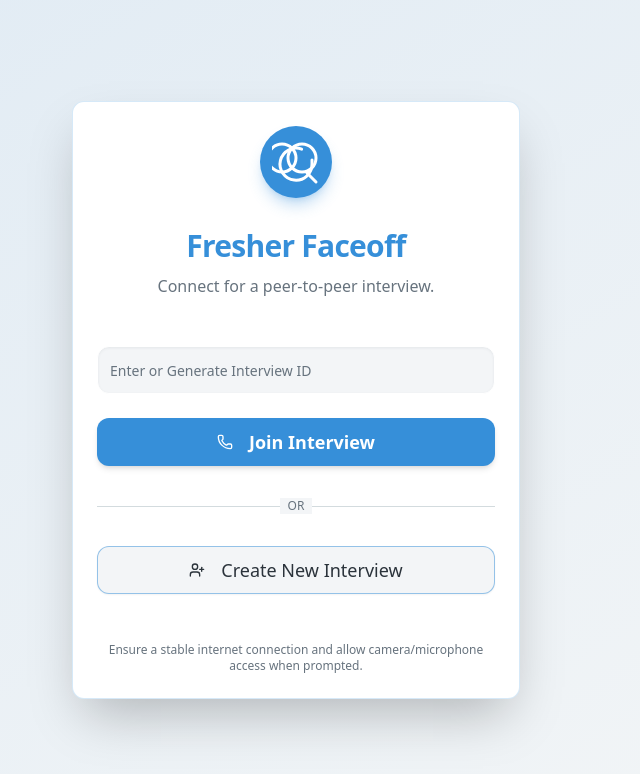
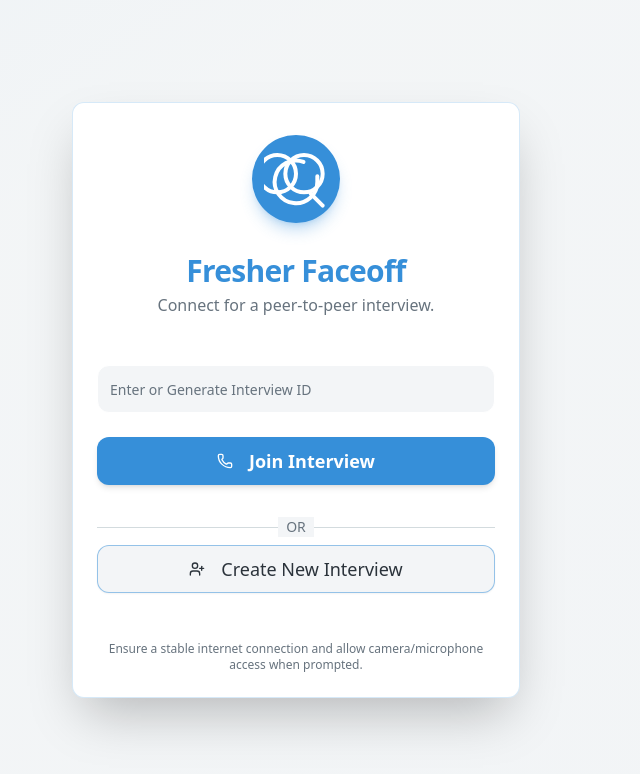
Before and after one commit to RishabhJ-26/Fresher-faceoff-project, a Next.js app: page / in a window 1280 px wide. Shown: the top 774 px of the page, without its empty margins (344-984 px from the left). Built offline with nearby package versions, Linux system fonts and the light colour scheme.

Commit message:
pls change the ui i need modern ui with better animations

```diff
--- a/src/app/globals.css
+++ b/src/app/globals.css
@@ -11,7 +11,9 @@
 
     --background: 200 17% 96%; /* Light Gray for background */
     --foreground: 210 15% 25%; /* Dark Gray for text */
-    --foreground-rgb-components: 54, 64, 74; /* RGB for hsl(210, 15%, 25%) */
+
+    /* RGB values for --foreground, used in hsla() for shadows */
+    --foreground-rgb: 54, 64, 74;
 
 
     --card: 0 0% 100%; /* White for card backgrounds */
@@ -62,7 +64,7 @@
   .dark {
     --background: 210 10% 10%;
     --foreground: 200 15% 90%;
-    --foreground-rgb-components: 223, 230, 232; /* RGB for hsl(200, 15%, 90%) */
+    --foreground-rgb: 223, 230, 232; /* RGB for hsl(200, 15%, 90%) */
 
     --card: 210 9% 15%;
     --card-foreground: 200 15% 90%;
@@ -119,16 +121,16 @@
 
 @layer utilities {
   .shadow-soft {
-    box-shadow: 0 2px 8px -1px rgba(var(--foreground-rgb-components), 0.05), 0 1px 3px -1px rgba(var(--foreground-rgb-components), 0.03);
+    box-shadow: 0 2px 8px -1px hsla(var(--foreground-rgb), 0.05), 0 1px 3px -1px hsla(var(--foreground-rgb), 0.03);
   }
   .shadow-strong {
-    box-shadow: 0 6px 15px -3px rgba(var(--foreground-rgb-components), 0.07), 0 4px 6px -4px rgba(var(--foreground-rgb-components), 0.05);
+    box-shadow: 0 6px 15px -3px hsla(var(--foreground-rgb), 0.07), 0 4px 6px -4px hsla(var(--foreground-rgb), 0.05);
   }
   .shadow-t-strong {
-    box-shadow: 0 -6px 15px -3px rgba(var(--foreground-rgb-components), 0.07), 0 -4px 6px -4px rgba(var(--foreground-rgb-components), 0.05);
+    box-shadow: 0 -6px 15px -3px hsla(var(--foreground-rgb), 0.07), 0 -4px 6px -4px hsla(var(--foreground-rgb), 0.05);
   }
   .shadow-inner {
-    box-shadow: inset 0 1px 3px rgba(var(--foreground-rgb-components), 0.08);
+    box-shadow: inset 0 1px 3px hsla(var(--foreground-rgb), 0.08);
   }
 
   /* Animation utilities */
@@ -142,4 +144,42 @@
   .animate-slide-in-bottom {
     animation: slide-in-bottom 0.3s ease-out forwards;
   }
+  .animate-pulse-subtle {
+    animation: pulse-subtle 2s cubic-bezier(0.4, 0, 0.6, 1) infinite;
+  }
+  .animate-pop {
+    animation: pop 0.5s cubic-bezier(0.25, 0.46, 0.45, 0.94) forwards;
+  }
+  .delay-100 { animation-delay: 100ms; }
+  .delay-200 { animation-delay: 200ms; }
+  .delay-300 { animation-delay: 300ms; }
+  .delay-400 { animation-delay: 400ms; }
+  .delay-500 { animation-delay: 500ms; }
 }
+
+@keyframes gradient-animation {
+  0% { background-position: 0% 50%; }
+  50% { background-position: 100% 50%; }
+  100% { background-position: 0% 50%; }
+}
+
+@keyframes fade-in {
+  from { opacity: 0; transform: translateY(10px); }
+  to { opacity: 1; transform: translateY(0); }
+}
+
+@keyframes slide-in-bottom {
+  from { opacity: 0; transform: translateY(20px); }
+  to { opacity: 1; transform: translateY(0); }
+}
+
+@keyframes pulse-subtle {
+  0%, 100% { opacity: 1; transform: scale(1); }
+  50% { opacity: 0.85; transform: scale(1.02); }
+}
+
+@keyframes pop {
+  0% { transform: scale(0.9); opacity: 0; }
+  70% { transform: scale(1.03); opacity: 1; }
+  100% { transform: scale(1); opacity: 1; }
+}
--- a/src/components/fresher-faceoff-page.tsx
+++ b/src/components/fresher-faceoff-page.tsx
@@ -30,6 +30,7 @@ import {
   AlertTriangle,
   Copy,
   Check,
+  Loader2, // Added Loader2
 } from "lucide-react";
 import { useToast } from "@/hooks/use-toast";
 import { Alert, AlertDescription, AlertTitle } from "@/components/ui/alert";
@@ -321,16 +322,18 @@ export function FresherFaceoffPage() {
   if (!isConnected) {
     return (
       <div className="flex items-center justify-center min-h-screen bg-gradient-to-br from-primary/10 via-background to-secondary/10 p-4 font-sans animate-background-gradient">
-        <Card className="w-full max-w-md shadow-2xl border-primary/20 rounded-xl animate-fade-in">
-          <CardHeader className="text-center p-6">
+        <Card className="w-full max-w-md shadow-2xl border-primary/20 rounded-xl animate-pop">
+          <CardHeader className="text-center p-6 pt-8">
             <div className="mx-auto mb-6 p-3 bg-primary rounded-full w-fit shadow-lg shadow-primary/30 transform transition-transform hover:scale-110">
-             <svg xmlns="http://www.w3.org/2000/svg" width="48" height="48" viewBox="0 0 24 24" fill="none" stroke="currentColor" strokeWidth="1.5" strokeLinecap="round" strokeLinejoin="round" className="text-primary-foreground"><path d="M17.5 17.5 22 22"/><path d="M20 11v2a8 8 0 1 1-5.196-7.402"/><path d="M5 17A7 7 0 1 0 5 3a7 7 0 0 0 0 14Z"/><path d="M15 17A7 7 0 1 0 15 3a7 7 0 0 0 0 14Z"/></svg>
+             <svg xmlns="http://www.w3.org/2000/svg" width="64" height="64" viewBox="0 0 24 24" fill="none" stroke="currentColor" strokeWidth="1.5" strokeLinecap="round" strokeLinejoin="round" className="text-primary-foreground"><path d="M17.5 17.5 22 22"/><path d="M20 11v2a8 8 0 1 1-5.196-7.402"/><path d="M5 17A7 7 0 1 0 5 3a7 7 0 0 0 0 14Z"/><path d="M15 17A7 7 0 1 0 15 3a7 7 0 0 0 0 14Z"/></svg>
             </div>
+            <div className="animate-fade-in delay-100">
               <CardTitle className="text-3xl font-bold text-primary tracking-tight">Fresher Faceoff</CardTitle>
               <CardDescription className="text-md text-muted-foreground pt-1">Connect for a peer-to-peer interview.</CardDescription>
+            </div>
           </CardHeader>
           <CardContent className="space-y-6 p-6">
-            <div className="relative">
+            <div className="relative animate-fade-in delay-200">
               <Input
                 type="text"
                 placeholder="Enter or Generate Interview ID"
@@ -345,28 +348,37 @@ export function FresherFaceoffPage() {
                 </Button>
               )}
             </div>
-            <Button onClick={handleConnect} className="w-full h-12 bg-primary hover:bg-primary/90 text-primary-foreground text-lg font-semibold rounded-lg shadow-md hover:shadow-lg transition-all duration-200 active:scale-95" disabled={isConnecting}>
-              {isConnecting ? "Connecting..." : (
+            <div className="animate-fade-in delay-300">
+              <Button onClick={handleConnect} className="w-full h-12 bg-primary hover:bg-primary/90 text-primary-foreground text-lg font-semibold rounded-lg shadow-md hover:shadow-lg transition-all duration-200 active:scale-95 transform hover:scale-[1.03]" disabled={isConnecting}>
+                {isConnecting ? (
+                  <>
+                    <Loader2 className="mr-2 h-5 w-5 animate-spin" />
+                    Connecting...
+                  </>
+                ) : (
                   <>
                     <Phone className="mr-2 h-5 w-5" /> Join Interview
                   </>
                 )}
               </Button>
+            </div>
+            <div className="animate-fade-in delay-400">
               <div className="relative py-2">
                 <div className="absolute inset-0 flex items-center">
                   <span className="w-full border-t border-border" />
                 </div>
-              <div className="relative flex justify-center text-xs uppercase">
+                <div className="relative flex justify-center text-sm uppercase">
                   <span className="bg-background px-2 text-muted-foreground">
                     Or
                   </span>
                 </div>
               </div>
-            <Button onClick={handleCreateInterview} variant="outline" className="w-full h-12 text-lg border-primary/50 hover:bg-primary/5 hover:text-primary rounded-lg shadow-sm hover:shadow-md transition-all duration-200 active:scale-95">
+              <Button onClick={handleCreateInterview} variant="outline" className="w-full h-12 text-lg border-primary/50 hover:bg-primary/5 hover:text-primary rounded-lg shadow-sm hover:shadow-md transition-all duration-200 active:scale-95 transform hover:scale-[1.03]">
                 <UserPlus className="mr-2 h-5 w-5" /> Create New Interview
               </Button>
+            </div>
           </CardContent>
-          <CardFooter className="text-center text-xs text-muted-foreground p-6">
+          <CardFooter className="text-center text-xs text-muted-foreground p-6 animate-fade-in delay-500">
             <p>Ensure a stable internet connection and allow camera/microphone access when prompted.</p>
           </CardFooter>
         </Card>
@@ -376,7 +388,7 @@ export function FresherFaceoffPage() {
 
   return (
     <div className="flex flex-col h-screen bg-secondary overflow-hidden antialiased font-sans">
-      <header className="bg-background p-3 shadow-soft flex justify-between items-center border-b">
+      <header className="bg-background p-3 shadow-md flex justify-between items-center border-b">
         <div className="flex items-center gap-2">
          <svg xmlns="http://www.w3.org/2000/svg" width="28" height="28" viewBox="0 0 24 24" fill="none" stroke="hsl(var(--primary))" strokeWidth="2" strokeLinecap="round" strokeLinejoin="round" className="transform transition-transform hover:rotate-12"><path d="M17.5 17.5 22 22"/><path d="M20 11v2a8 8 0 1 1-5.196-7.402"/><path d="M5 17A7 7 0 1 0 5 3a7 7 0 0 0 0 14Z"/><path d="M15 17A7 7 0 1 0 15 3a7 7 0 0 0 0 14Z"/></svg>
           <h1 className="text-xl font-semibold text-primary tracking-tight">Fresher Faceoff</h1>
@@ -387,7 +399,7 @@ export function FresherFaceoffPage() {
                 {copied ? <Check className="h-4 w-4 text-green-500" /> : <Copy className="h-4 w-4" />}
             </Button>
         </div>
-        <Button onClick={handleDisconnect} variant="destructive" size="sm" className="font-medium rounded-md shadow-sm hover:shadow-md transition-all duration-200 active:scale-95">
+        <Button onClick={handleDisconnect} variant="destructive" size="sm" className="font-medium rounded-md shadow-sm hover:shadow-md transition-all duration-200 active:scale-95 transform hover:scale-[1.03]">
           <LogOut className="mr-1.5 h-4 w-4" /> Leave
         </Button>
       </header>
@@ -395,13 +407,13 @@ export function FresherFaceoffPage() {
       <main className="flex-1 flex flex-col lg:flex-row gap-3 p-3 overflow-hidden">
         {/* Video Area */}
         <div className="flex-1 grid grid-cols-1 md:grid-cols-2 gap-3">
-          <Card className="overflow-hidden shadow-strong rounded-xl border-border/30 flex flex-col transition-all duration-300 hover:shadow-2xl">
+          <Card className="overflow-hidden shadow-strong rounded-xl border-border/30 flex flex-col transition-all duration-300 hover:shadow-2xl hover:scale-[1.01]">
             <CardHeader className="p-2 bg-card/80 backdrop-blur-sm">
               <CardTitle className="text-xs text-center font-medium text-muted-foreground">{isScreenShared ? "Your Screen Share" : "Your Video"}</CardTitle>
             </CardHeader>
             <CardContent className="p-0 flex-1 aspect-video bg-muted/30 flex items-center justify-center relative">
               <video ref={localVideoRef} autoPlay playsInline muted className={`w-full h-full object-contain transition-opacity duration-300 ${isVideoOff && !isScreenShared ? 'opacity-0' : 'opacity-100'}`}></video>
-              {(isVideoOff && !isScreenShared) && <Avatar className="w-24 h-24 md:w-32 md:h-32 absolute"><AvatarFallback className="text-3xl md:text-4xl bg-primary/20 text-primary rounded-full">YOU</AvatarFallback></Avatar>}
+              {(isVideoOff && !isScreenShared) && <Avatar className={cn("w-24 h-24 md:w-32 md:h-32 absolute", !hasCameraPermission && "animate-pulse-subtle")}><AvatarFallback className="text-3xl md:text-4xl bg-primary/20 text-primary rounded-full">YOU</AvatarFallback></Avatar>}
                { !hasCameraPermission && !isScreenShared && (
                  <Alert variant="destructive" className="absolute bottom-2 left-2 right-2 md:left-4 md:right-auto md:w-auto max-w-xs text-xs p-2 shadow-lg rounded-md animate-fade-in">
                   <AlertTriangle className="h-3 w-3" />
@@ -413,7 +425,7 @@ export function FresherFaceoffPage() {
                )}
             </CardContent>
           </Card>
-          <Card className="overflow-hidden shadow-strong rounded-xl border-border/30 flex flex-col transition-all duration-300 hover:shadow-2xl">
+          <Card className="overflow-hidden shadow-strong rounded-xl border-border/30 flex flex-col transition-all duration-300 hover:shadow-2xl hover:scale-[1.01]">
              <CardHeader className="p-2 bg-card/80 backdrop-blur-sm">
               <CardTitle className="text-xs text-center font-medium text-muted-foreground">Peer&apos;s Video</CardTitle>
             </CardHeader>
@@ -432,7 +444,7 @@ export function FresherFaceoffPage() {
             </CardTitle>
           </CardHeader>
           <ScrollArea className="flex-1 p-3 bg-background/30" viewportRef={chatScrollAreaRef}>
-            <div className="space-y-3.5">
+            <div className="space-y-2.5">
               {messages.map((msg) => (
                 <div
                   key={msg.id}
@@ -442,10 +454,10 @@ export function FresherFaceoffPage() {
                   )}
                 >
                   <div
-                    className={`max-w-[85%] p-2.5 rounded-lg shadow-soft ${
+                    className={`max-w-[85%] p-2.5 rounded-xl shadow-soft ${
                       msg.sender === "me"
-                        ? "bg-primary text-primary-foreground rounded-br-xl"
-                        : "bg-card text-foreground rounded-bl-xl border border-border/50"
+                        ? "bg-primary text-primary-foreground rounded-br-none"
+                        : "bg-card text-foreground rounded-bl-none border border-border/50"
                     }`}
                   >
                     <p className="text-sm break-words leading-snug">{msg.text}</p>
@@ -473,7 +485,7 @@ export function FresherFaceoffPage() {
                 className="flex-1 h-10 focus-visible:ring-accent rounded-lg shadow-inner"
                 aria-label="New message input"
               />
-              <Button type="submit" size="icon" onClick={handleSendMessage} className="bg-accent hover:bg-accent/90 rounded-full w-10 h-10 shadow-md hover:shadow-lg transition-all duration-200 active:scale-95" aria-label="Send message">
+              <Button type="submit" size="icon" onClick={handleSendMessage} className="bg-accent hover:bg-accent/90 rounded-full w-10 h-10 shadow-md hover:shadow-lg transition-all duration-200 active:scale-95 transform hover:scale-[1.05]" aria-label="Send message">
                 <Send className="h-5 w-5 text-accent-foreground" />
               </Button>
             </div>
@@ -486,8 +498,8 @@ export function FresherFaceoffPage() {
           variant={isMuted ? "destructive" : "outline"}
           size="icon" onClick={toggleMute}
           className={cn(
-            "rounded-full w-12 h-12 sm:w-14 sm:h-14 shadow-md hover:shadow-lg transition-all duration-200 active:scale-95 focus:ring-2 focus:ring-offset-2",
-            isMuted ? "focus:ring-destructive/50" : "focus:ring-primary/50"
+            "rounded-full w-12 h-12 sm:w-14 sm:h-14 shadow-md hover:shadow-lg transition-all duration-200 active:scale-95 focus:ring-2 focus:ring-offset-2 transform hover:scale-[1.05]",
+            isMuted ? "focus:ring-destructive/50 hover:bg-destructive/90" : "focus:ring-primary/50 hover:bg-secondary"
           )}
           aria-label={isMuted ? "Unmute microphone" : "Mute microphone"}
         >
@@ -498,9 +510,9 @@ export function FresherFaceoffPage() {
           size="icon"
           onClick={toggleVideo}
           className={cn(
-            "rounded-full w-12 h-12 sm:w-14 sm:h-14 shadow-md hover:shadow-lg transition-all duration-200 active:scale-95 focus:ring-2 focus:ring-offset-2",
-            isVideoOff ? "focus:ring-destructive/50" : "focus:ring-primary/50",
-            isScreenShared && "opacity-50 cursor-not-allowed"
+            "rounded-full w-12 h-12 sm:w-14 sm:h-14 shadow-md hover:shadow-lg transition-all duration-200 active:scale-95 focus:ring-2 focus:ring-offset-2 transform hover:scale-[1.05]",
+            isVideoOff ? "focus:ring-destructive/50 hover:bg-destructive/90" : "focus:ring-primary/50 hover:bg-secondary",
+            isScreenShared && "opacity-50 cursor-not-allowed hover:scale-100"
             )}
           disabled={isScreenShared}
           aria-label={isVideoOff ? "Turn camera on" : "Turn camera off"}
@@ -512,8 +524,8 @@ export function FresherFaceoffPage() {
           size="icon"
           onClick={toggleShareScreen}
           className={cn(
-            "rounded-full w-12 h-12 sm:w-14 sm:h-14 shadow-md hover:shadow-lg transition-all duration-200 active:scale-95 focus:ring-2 focus:ring-offset-2",
-            isScreenShared ? "bg-accent text-accent-foreground hover:bg-accent/90 focus:ring-accent/50" : "focus:ring-primary/50"
+            "rounded-full w-12 h-12 sm:w-14 sm:h-14 shadow-md hover:shadow-lg transition-all duration-200 active:scale-95 focus:ring-2 focus:ring-offset-2 transform hover:scale-[1.05]",
+            isScreenShared ? "bg-accent text-accent-foreground hover:bg-accent/90 focus:ring-accent/50" : "focus:ring-primary/50 hover:bg-secondary"
           )}
           aria-label={isScreenShared ? "Stop screen sharing" : "Start screen sharing"}
         >
@@ -523,7 +535,7 @@ export function FresherFaceoffPage() {
           variant="destructive"
           size="lg"
           onClick={handleDisconnect}
-          className="rounded-full w-16 h-12 sm:w-20 sm:h-14 shadow-md hover:shadow-lg transition-all duration-200 active:scale-95 focus:ring-2 focus:ring-offset-2 focus:ring-destructive/50 px-3 sm:px-4"
+          className="rounded-full w-16 h-12 sm:w-20 sm:h-14 shadow-md hover:shadow-lg transition-all duration-200 active:scale-95 focus:ring-2 focus:ring-offset-2 focus:ring-destructive/50 px-3 sm:px-4 transform hover:scale-[1.05] hover:bg-destructive/90"
           aria-label="Disconnect call"
         >
           <PhoneOff className="h-6 w-6 sm:h-7 sm:w-7" />
```
Lines whose indentation alone changed are shown as unchanged.
